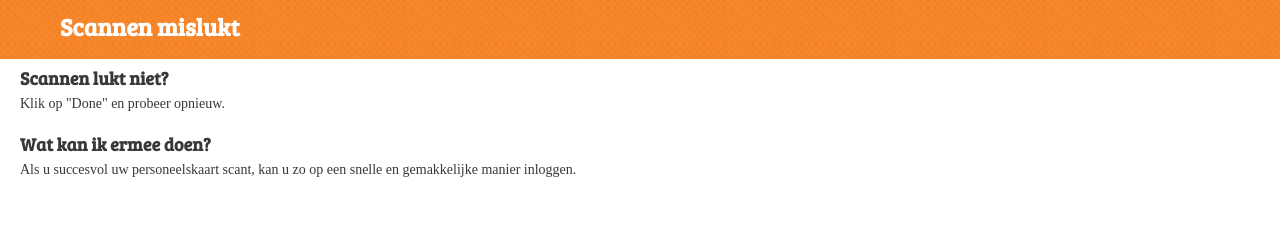
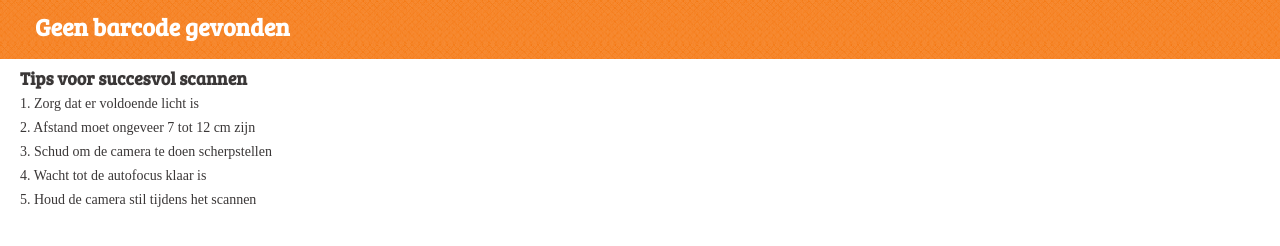
Before and after one commit to sofie/smartsell, a plain HTML site: page Resources/zbar-help.html in a window 1280 px wide. Drawn offline with Linux system fonts and the light colour scheme; a web font is replaced by a local one.

Commit message:
Scannen onerror feedback

```diff
--- a/Resources/css/style.css
+++ b/Resources/css/style.css
@@ -11,7 +11,7 @@
 }
 h2{
 	padding-top:15px;
-	padding-left:60px;
+	padding-left:35px;
 	height:44px;
 	color : #fff;
 	font-family: myFont;
@@ -31,3 +31,6 @@ div#content{
 	font-size: 14px;
 	color: #3A3737;
 }
+div#content div{
+	padding-bottom:10px;
+}
--- a/Resources/zbar-help.html
+++ b/Resources/zbar-help.html
@@ -5,13 +5,38 @@
 	</head>
 	<body>
 
-		<h2>Scannen mislukt</h2>
+		<h2>Geen barcode gevonden</h2>
 		<div id="content">
-			<h3>Scannen lukt niet?</h3>
-			<div>Klik op "Done" en probeer opnieuw.</div>
-			<br />
-			<h3>Wat kan ik ermee doen?</h3>
-			<div>Als u succesvol uw personeelskaart scant, kan u zo op een snelle en gemakkelijke manier inloggen.</div>
+			<h3> Tips voor succesvol scannen </h3>
+			<div>
+				1. Zorg dat er voldoende licht is
+			</div>
+			<div>
+				2. Afstand moet ongeveer 7 tot 12 cm zijn
+			</div>
+			<div>
+				3. Schud om de camera te doen scherpstellen
+			</div>
+			<div>
+				4. Wacht tot de autofocus klaar is
+			</div>
+			<div>
+				5. Houd de camera stil tijdens het scannen
+			</div>
 		</div>
+		<script type="text/javascript">
+			function onZBarHelp(argv) {
+				var title;
+				switch(argv.reason) {
+					case "INFO":
+						break;
+					case "FAIL":
+						title = "No Barcode Detected";
+						break;
+				}
+				if(title)
+					document.getElementById('title').textContent = title;
+			}
+		</script>
 	</body>
 </html>
```
Also changed, not shown: Resources/windows/login.js (+4 -4 lines).
